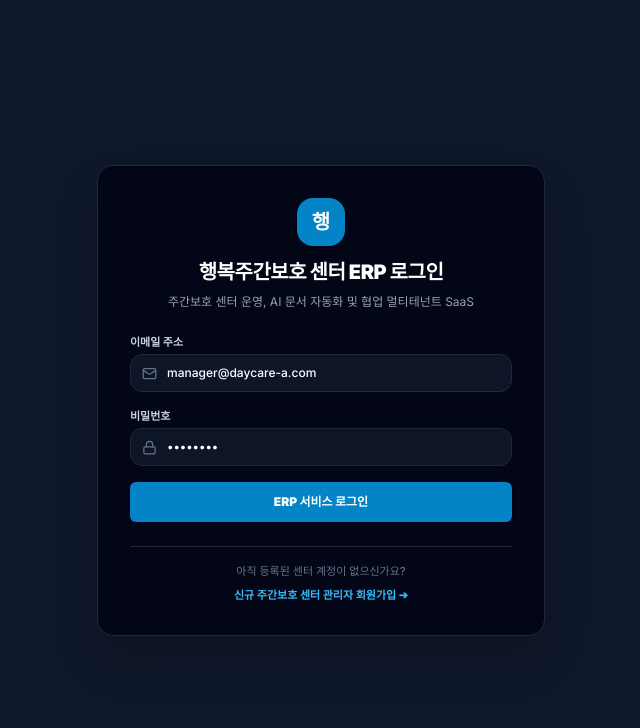
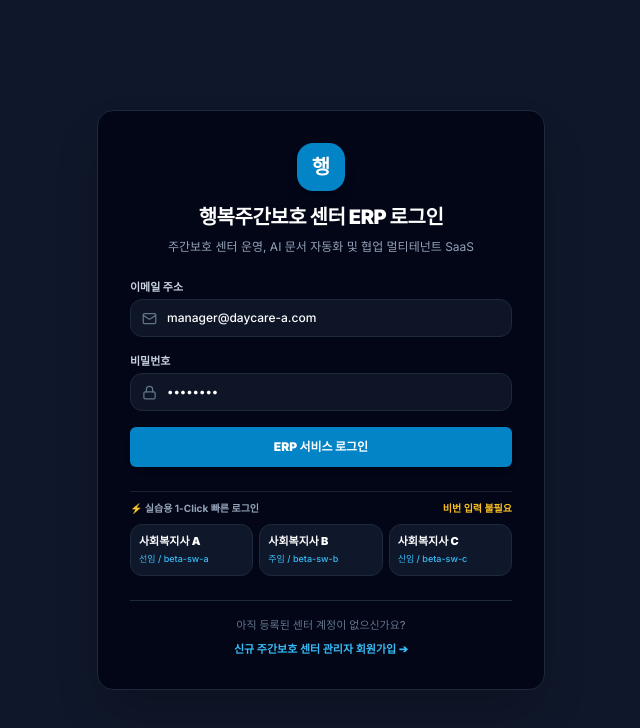
Before and after one commit to ChungChiweon/senior-daycare, a Next.js app: page /login in a window 1280 px wide. Shown: the top 728 px of the page, without its empty margins (319-959 px from the left). Built offline with nearby package versions, Linux system fonts and the light colour scheme.

Commit message:
feat: 로그인 페이지에 사회복지사 A, B, C 1-Click 빠른 로그인 버튼 추가

```diff
--- a/src/app/(auth)/login/page.tsx
+++ b/src/app/(auth)/login/page.tsx
@@ -92,6 +92,54 @@ export default function LoginPage() {
           </Button>
         </form>
 
+        {/* 1-Click Quick Beta Account Login for Social Workers A, B, C */}
+        <div className="space-y-2 pt-2 border-t border-slate-800/80">
+          <div className="flex justify-between items-center text-[10px] text-slate-400 font-bold">
+            <span>⚡ 실습용 1-Click 빠른 로그인</span>
+            <span className="text-amber-400">비번 입력 불필요</span>
+          </div>
+          <div className="grid grid-cols-3 gap-1.5">
+            <button
+              type="button"
+              onClick={() => {
+                localStorage.setItem("silvercare.activeStaffId", "staff-sw-a");
+                localStorage.setItem("silvercare.activeRole", "social_worker");
+                router.push("/dashboard");
+              }}
+              className="p-2 rounded-xl bg-slate-900 border border-slate-800 hover:border-sky-500 hover:bg-slate-800/80 text-left transition space-y-0.5"
+            >
+              <div className="font-black text-white text-[11px]">사회복지사 A</div>
+              <div className="text-[9px] text-sky-400 font-medium">선임 / beta-sw-a</div>
+            </button>
+
+            <button
+              type="button"
+              onClick={() => {
+                localStorage.setItem("silvercare.activeStaffId", "staff-sw-b");
+                localStorage.setItem("silvercare.activeRole", "social_worker");
+                router.push("/dashboard");
+              }}
+              className="p-2 rounded-xl bg-slate-900 border border-slate-800 hover:border-sky-500 hover:bg-slate-800/80 text-left transition space-y-0.5"
+            >
+              <div className="font-black text-white text-[11px]">사회복지사 B</div>
+              <div className="text-[9px] text-sky-400 font-medium">주임 / beta-sw-b</div>
+            </button>
+
+            <button
+              type="button"
+              onClick={() => {
+                localStorage.setItem("silvercare.activeStaffId", "staff-sw-c");
+                localStorage.setItem("silvercare.activeRole", "social_worker");
+                router.push("/dashboard");
+              }}
+              className="p-2 rounded-xl bg-slate-900 border border-slate-800 hover:border-sky-500 hover:bg-slate-800/80 text-left transition space-y-0.5"
+            >
+              <div className="font-black text-white text-[11px]">사회복지사 C</div>
+              <div className="text-[9px] text-sky-400 font-medium">신임 / beta-sw-c</div>
+            </button>
+          </div>
+        </div>
+
         <div className="border-t border-slate-800 pt-4 text-center space-y-2 text-[11px]">
           <span className="text-slate-500 font-medium">아직 등록된 센터 계정이 없으신가요?</span>
           <div>
```
